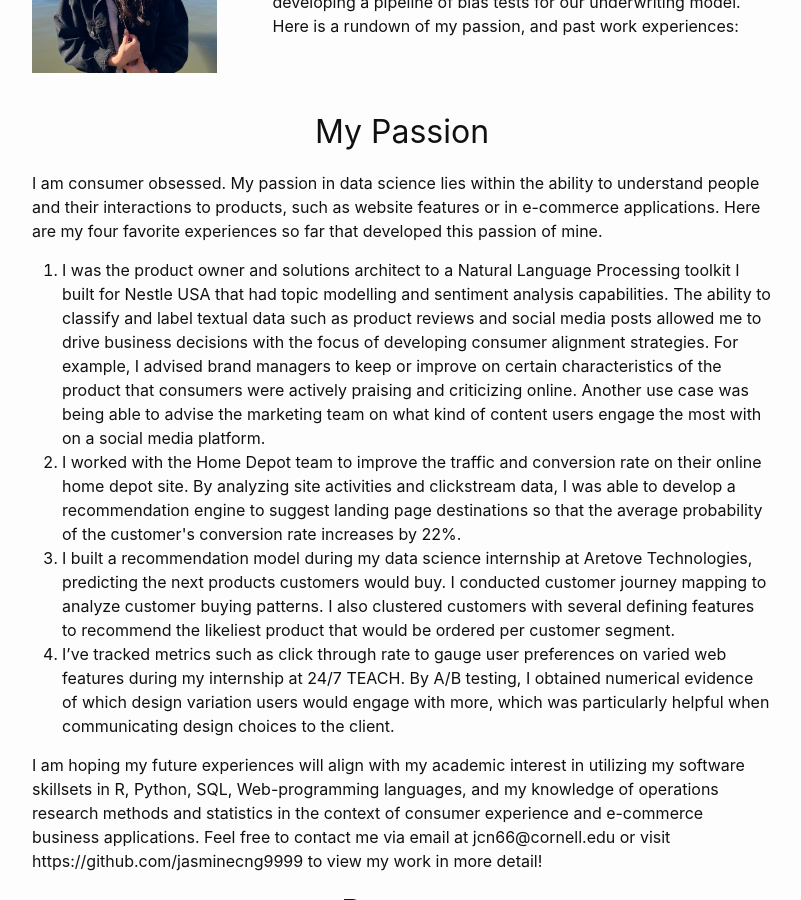
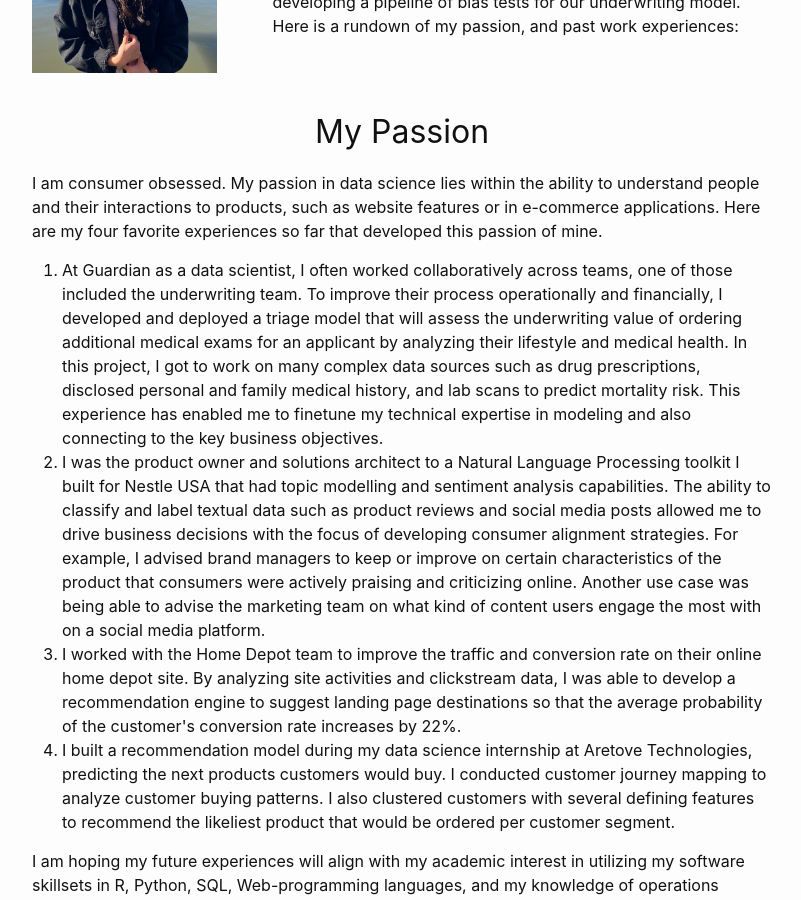
Before and after one commit to jasminecng9999/jasminecng9999.github.io, a Jekyll site: the page built from index.html, in a window 1280 px wide and 900 px high, scrolled down 222 px. Shown: the whole window, without its empty margins (238-1039 px from the left). Built offline with Jekyll 4.4.1, drawn with Linux system fonts in a browser that asks for light colours.

Commit message:
Update index.html

```diff
--- a/index.html
+++ b/index.html
@@ -52,6 +52,14 @@ permalink: /
 
 <ol type="1">
   <li>
+    At Guardian as a data scientist, I often worked collaboratively across teams, one of those included the underwriting team.
+    To improve their process operationally and financially, I developed and deployed a triage model that will assess
+    the underwriting value of ordering additional medical exams for an applicant by analyzing their lifestyle and medical health.
+    In this project, I got to work on many complex data sources such as drug prescriptions, disclosed personal and family
+    medical history, and lab scans to predict mortality risk. This experience has enabled me to finetune my technical expertise
+    in modeling and also connecting to the key business objectives.
+  </li>
+  <li>
     I was the product owner and solutions architect to a Natural Language Processing toolkit I built for
     Nestle USA that had topic modelling and sentiment analysis capabilities. The ability to classify and
     label textual data such as product reviews and social media posts allowed me to drive business
@@ -74,9 +82,6 @@ permalink: /
     buying patterns. I also clustered customers with several defining features to recommend the likeliest product
     that would be ordered per customer segment.</li>
 
-  <li>I’ve tracked metrics such as click through rate to gauge user preferences on varied web features
-    during my internship at 24/7 TEACH. By A/B testing, I obtained numerical evidence of which design variation
-    users would engage with more, which was particularly helpful when communicating design choices to the client.</li>
   </ol>
 
 <p>I am hoping my future experiences will align with my academic interest in utilizing my software skillsets in R,
```
